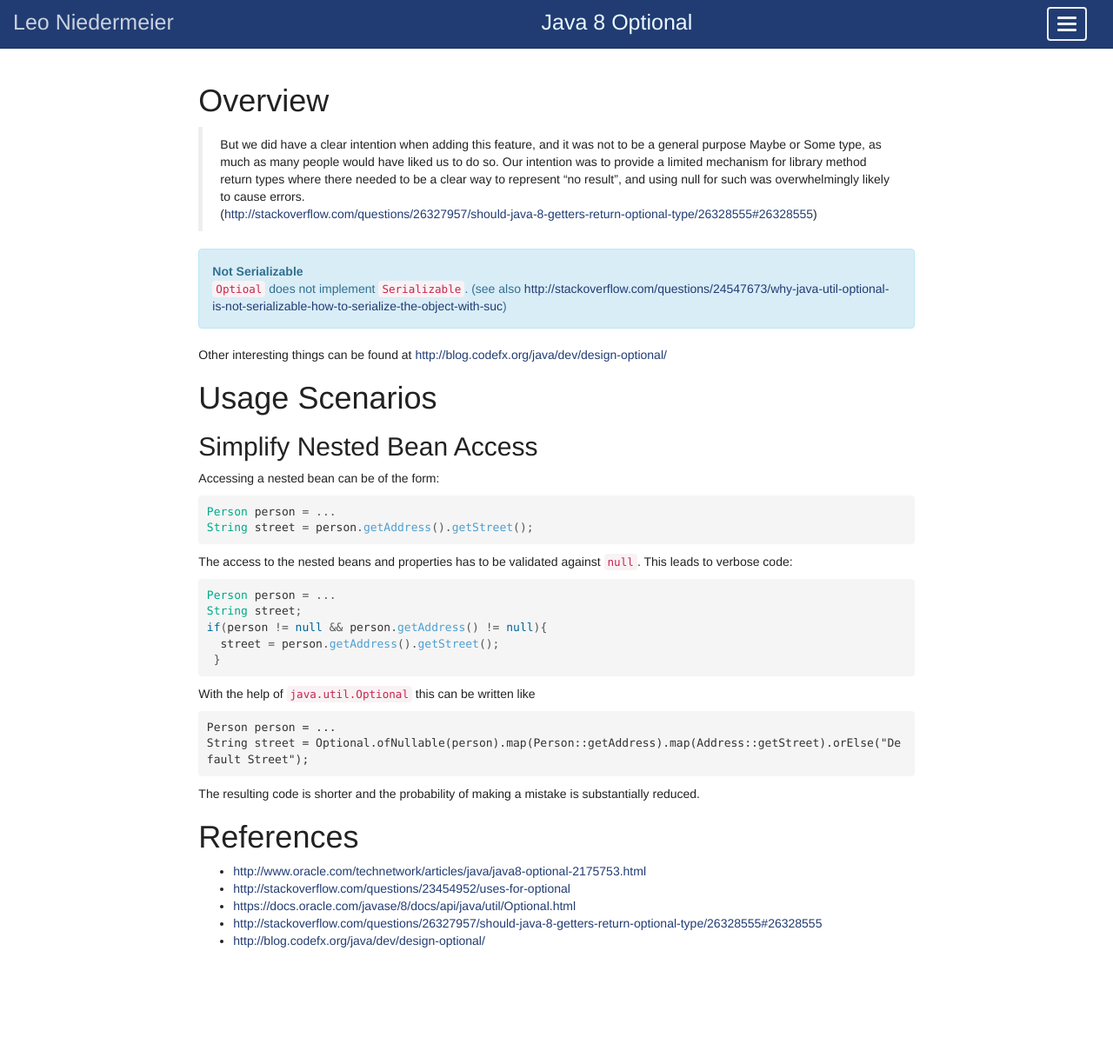
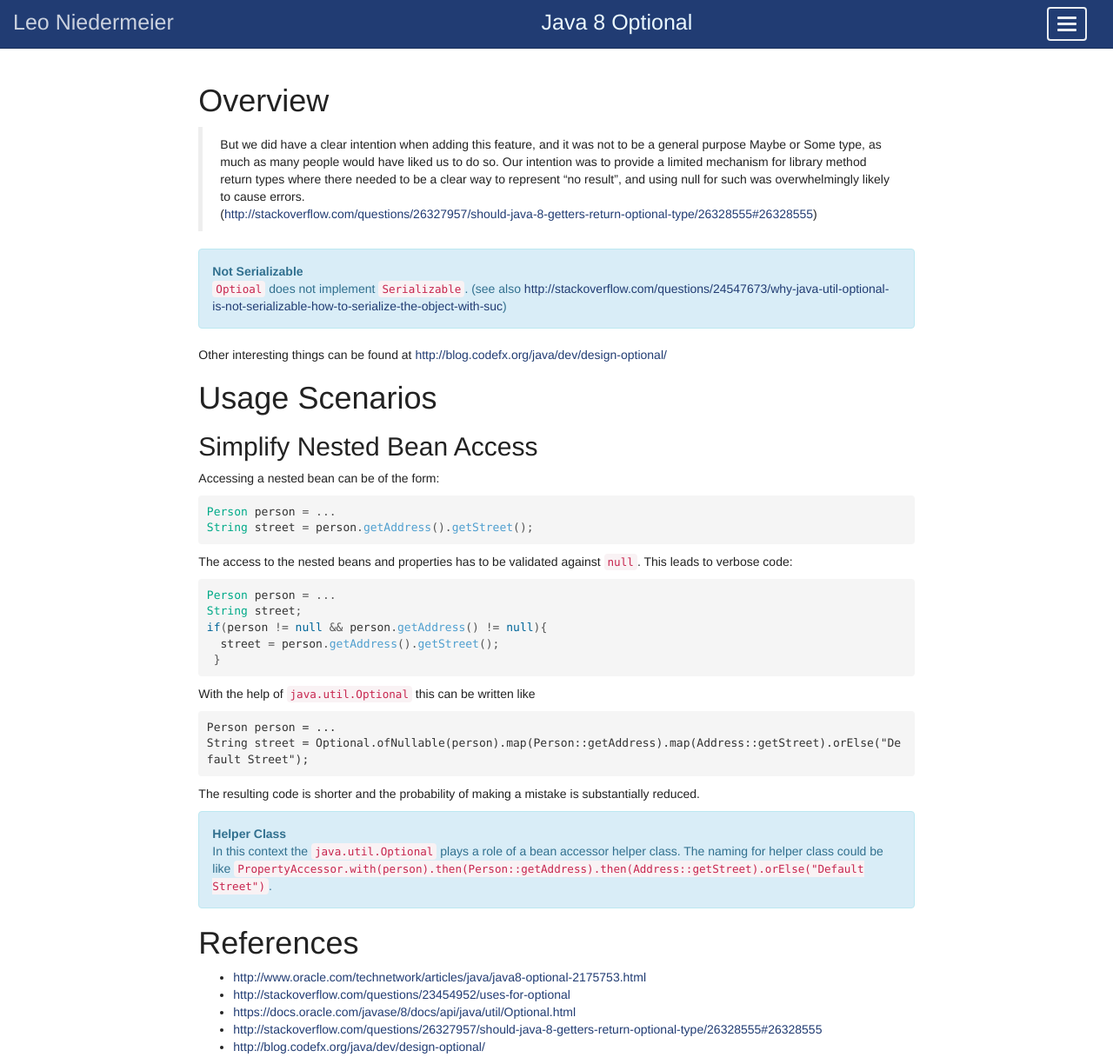
Before and after one commit to LeoNiedermeier/LeoNiedermeier.github.io, a Jekyll site: the page built from _docs/java/java8/opional.md, in a window 1280 px wide. Shown: the whole page at 87% size. Built offline with Jekyll 4.4.1, drawn with Linux system fonts in a browser that asks for light colours; before the commit the page ends 1102 px from its top, so only the background shows below that.

Commit message:
comment on optional

```diff
--- a/_docs/java/java8/opional.md
+++ b/_docs/java/java8/opional.md
@@ -46,6 +46,9 @@ String street = Optional.ofNullable(person).map(Person::getAddress).map(Address:
 
 The resulting code is shorter and the probability of making a mistake is substantially reduced.
 
+{: .info title="Helper Class"}
+In this context the `java.util.Optional` plays a role of a bean accessor helper class. The naming for helper class could be like `PropertyAccessor.with(person).then(Person::getAddress).then(Address::getStreet).orElse("Default Street")`.
+
 # References
 
 * <http://www.oracle.com/technetwork/articles/java/java8-optional-2175753.html>
```
